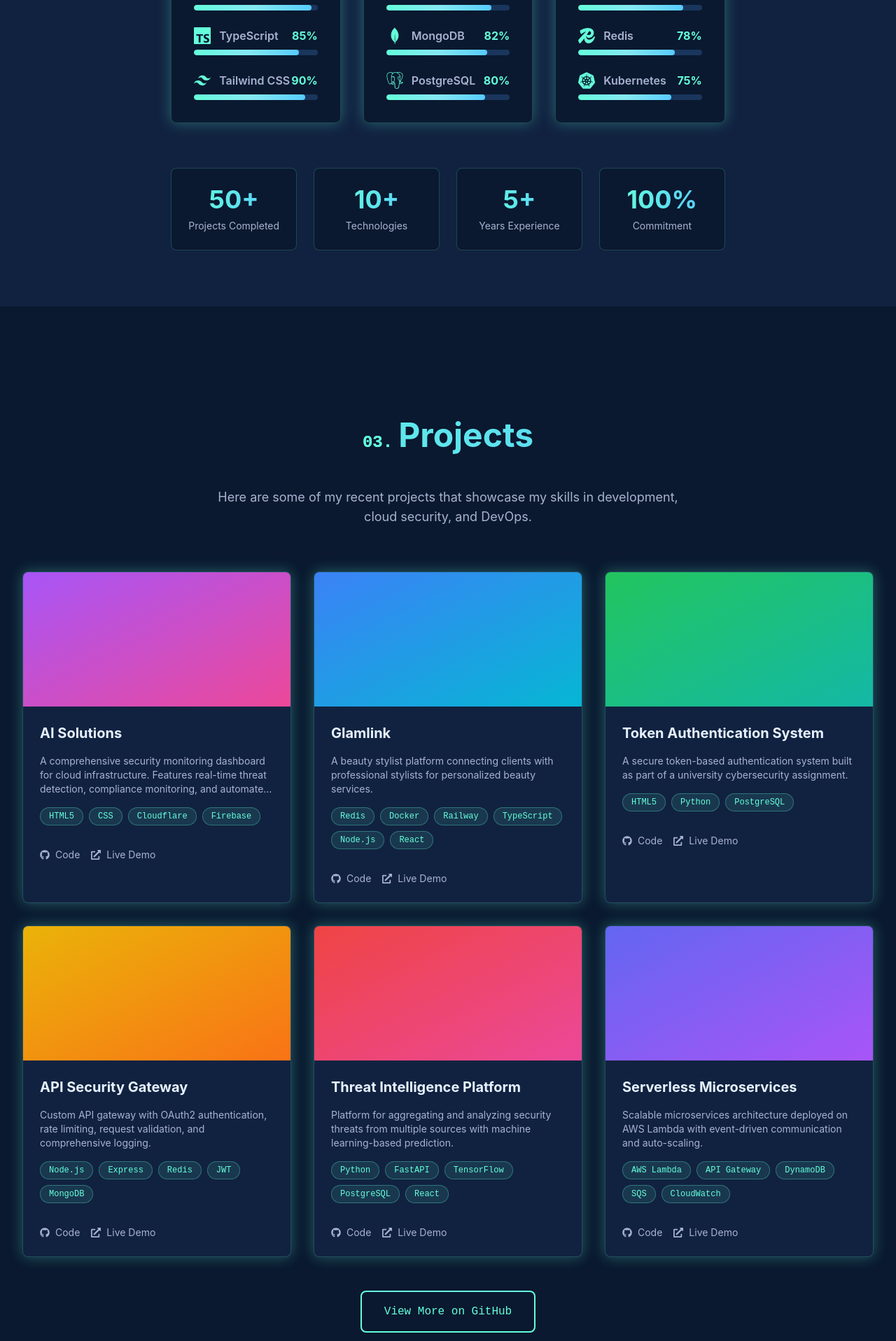
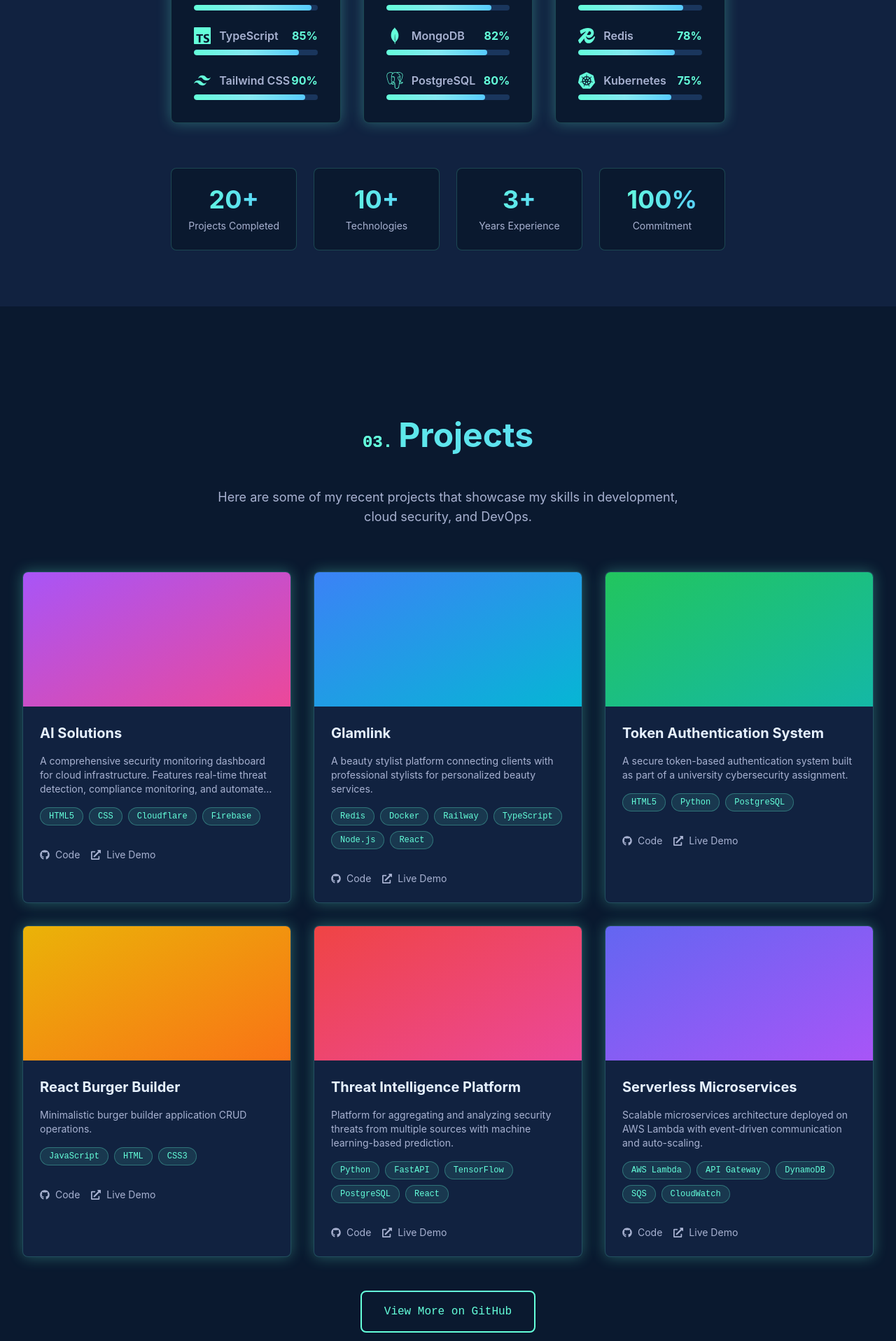
Before and after one commit to DR5Y/portfolio, a React (Vite) app: page / in a window 1280 px wide. Shown: the part 2320-4237 px from the top of the page at 70% size. Built offline with nearby package versions, Linux system fonts and the light colour scheme.

Commit message:
updated projects

```diff
--- a/src/components/Projects.jsx
+++ b/src/components/Projects.jsx
@@ -34,11 +34,11 @@ const Projects = () => {
       image: 'gradient-3'
     },
     {
-      title: 'API Security Gateway',
-      description: 'Custom API gateway with OAuth2 authentication, rate limiting, request validation, and comprehensive logging.',
-      technologies: ['Node.js', 'Express', 'Redis', 'JWT', 'MongoDB'],
-      github: 'https://github.com/yourusername/project4',
-      live: 'https://project4.com',
+      title: 'React Burger Builder',
+      description: 'Minimalistic burger builder application CRUD operations.',
+      technologies: ['JavaScript', 'HTML', 'CSS3'],
+      github: 'https://github.com/DR5Y/ACA-Burger-Builder',
+      live: 'https://aca-burger-builder.vercel.app/',
       image: 'gradient-4'
     },
     {
--- a/src/components/TechStack.jsx
+++ b/src/components/TechStack.jsx
@@ -164,9 +164,9 @@ const TechStack = () => {
             className="mt-16 grid grid-cols-2 md:grid-cols-4 gap-6"
           >
             {[
-              { value: '50+', label: 'Projects Completed' },
+              { value: '20+', label: 'Projects Completed' },
               { value: '10+', label: 'Technologies' },
-              { value: '5+', label: 'Years Experience' },
+              { value: '3+', label: 'Years Experience' },
               { value: '100%', label: 'Commitment' },
             ].map((stat, index) => (
               <motion.div
```
